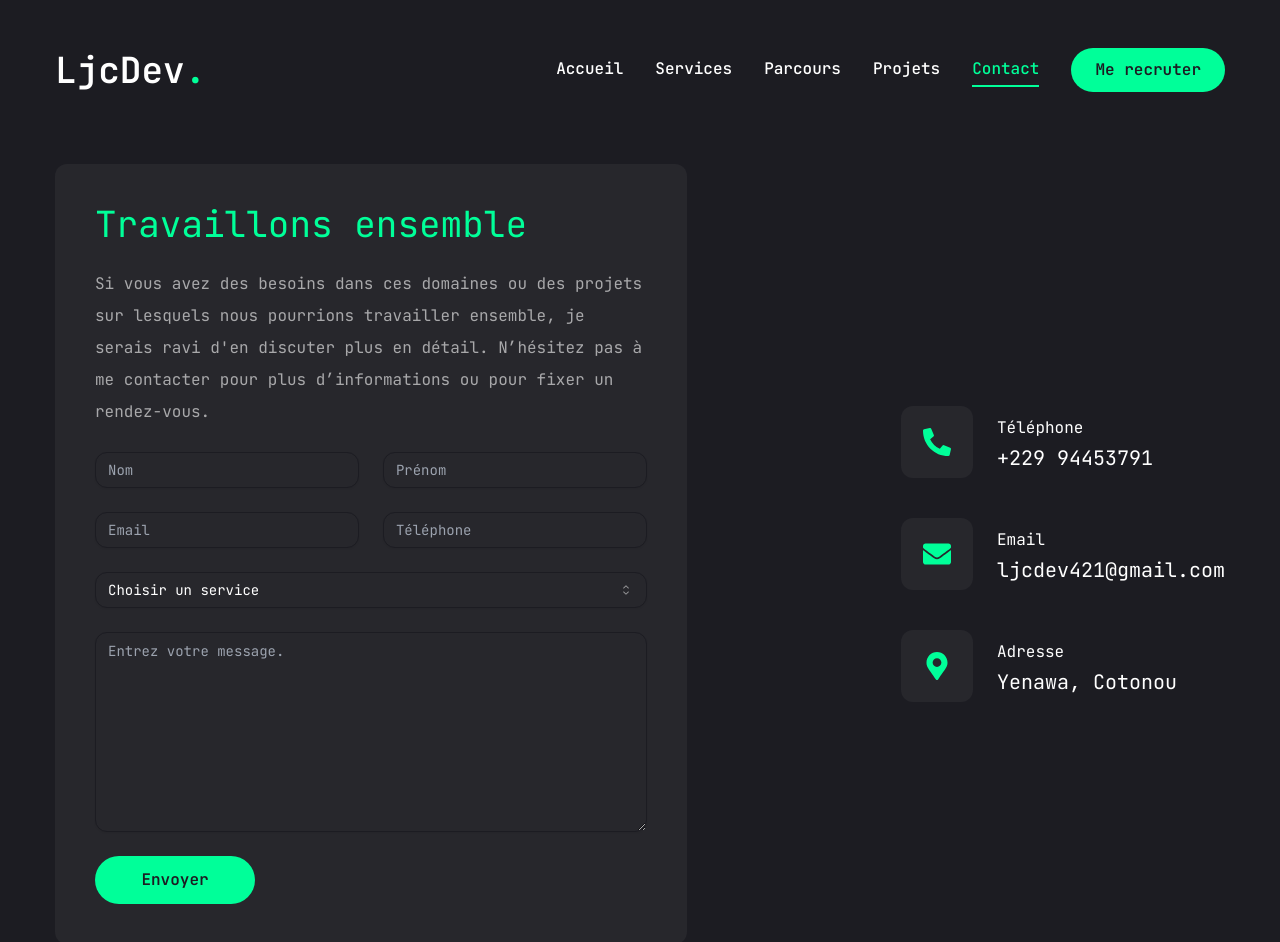
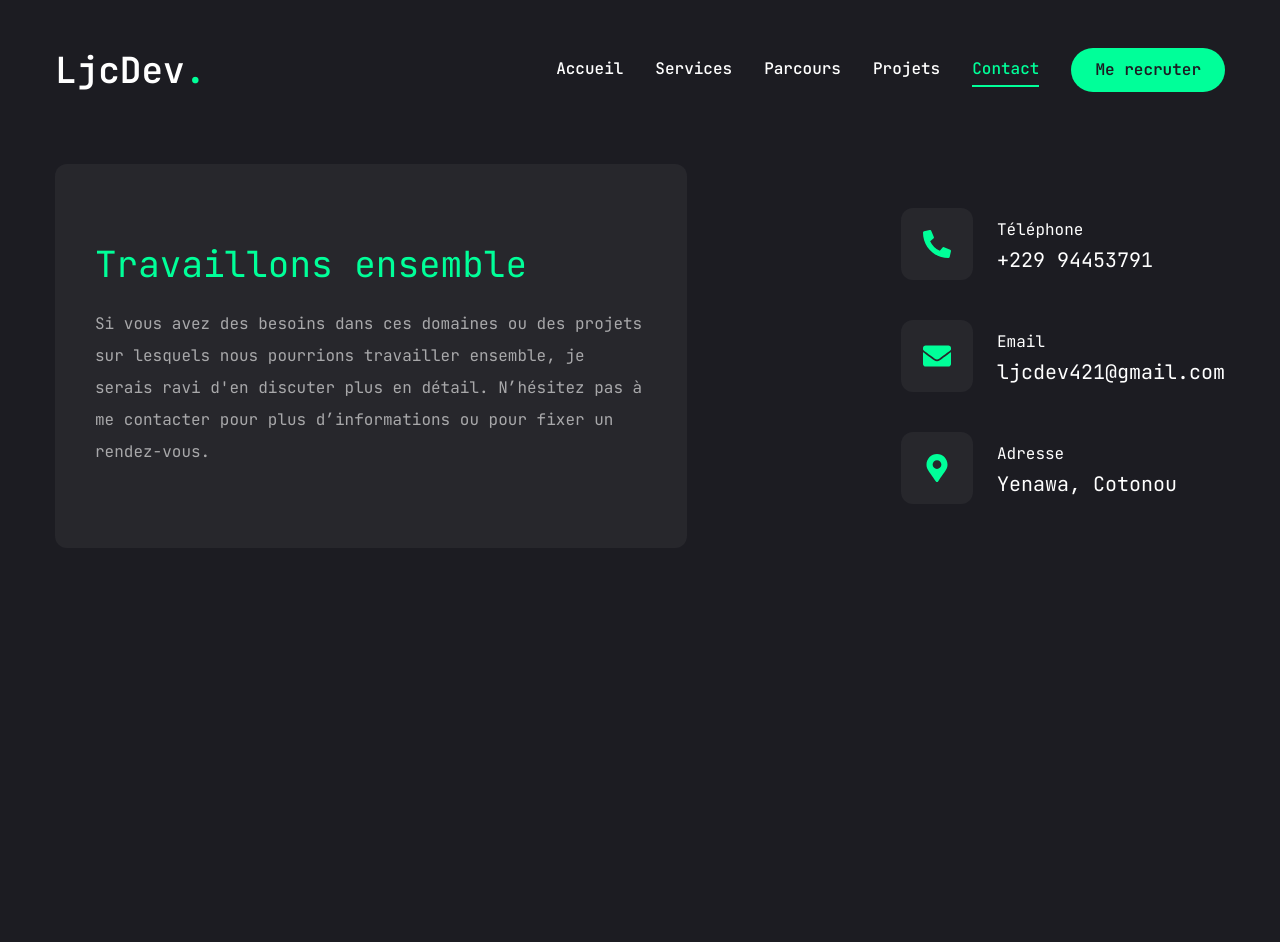
Before and after one commit to ljcdev421/portfolio, a Next.js app: page /contact in a window 1280 px wide. Shown: the top 942 px of the page. After the commit the page ends 800 px from the top, so only its background shows below. Built offline with nearby package versions, Linux system fonts and the light colour scheme.

Commit message:
Cacher le formulaire de contact

```diff
--- a/app/contact/page.jsx
+++ b/app/contact/page.jsx
@@ -36,13 +36,13 @@ const Contact = () => {
         <div className="flex flex-col xl:flex-row gap-[30px]">
           {/* form */}
           <div className="xl:w-[54%] order-2 xl:order-none">
-            <form className="flex flex-col gap-6 p-10  bg-[#27272c] rounded-xl ">
+            <form className="flex flex-col gap-6 p-10  bg-[#27272c] rounded-xl py-20">
               <h3 className="text-4xl text-accent">Travaillons ensemble</h3>
               <p className="text-white/60">
               Si vous avez des besoins dans ces domaines ou des projets sur lesquels nous pourrions travailler ensemble, je serais ravi d'en discuter plus en détail.
               N’hésitez pas à me contacter pour plus d’informations ou pour fixer un rendez-vous.
               </p>
-              <div className="grid grid-cols-1 md:grid-cols-2 gap-6">
+              <div className="grid-cols-1 md:grid-cols-2 gap-6 hidden">
                 <Input type="firstname" placeholder="Nom" />
                 <Input type="lastname" placeholder="Prénom" />
                 <Input type="email" placeholder="Email" />
@@ -50,7 +50,7 @@ const Contact = () => {
               </div>
 
               <Select>
-                <SelectTrigger>
+                <SelectTrigger className="hidden">
                   <SelectValue placeholder="Choisir un service"/>
                 </SelectTrigger>
                 <SelectContent>
@@ -64,9 +64,9 @@ const Contact = () => {
                 </SelectContent>
               </Select>
 
-              <Textarea className="h-[200px]" placeholder="Entrez votre message." />
+              <Textarea className="h-[200px] hidden" placeholder="Entrez votre message." />
 
-              <Button size="md" className="max-w-40"> Envoyer </Button>
+              <Button size="md" className="max-w-40 hidden"> Envoyer </Button>
             </form>
           </div>
           {/* info */}
```
